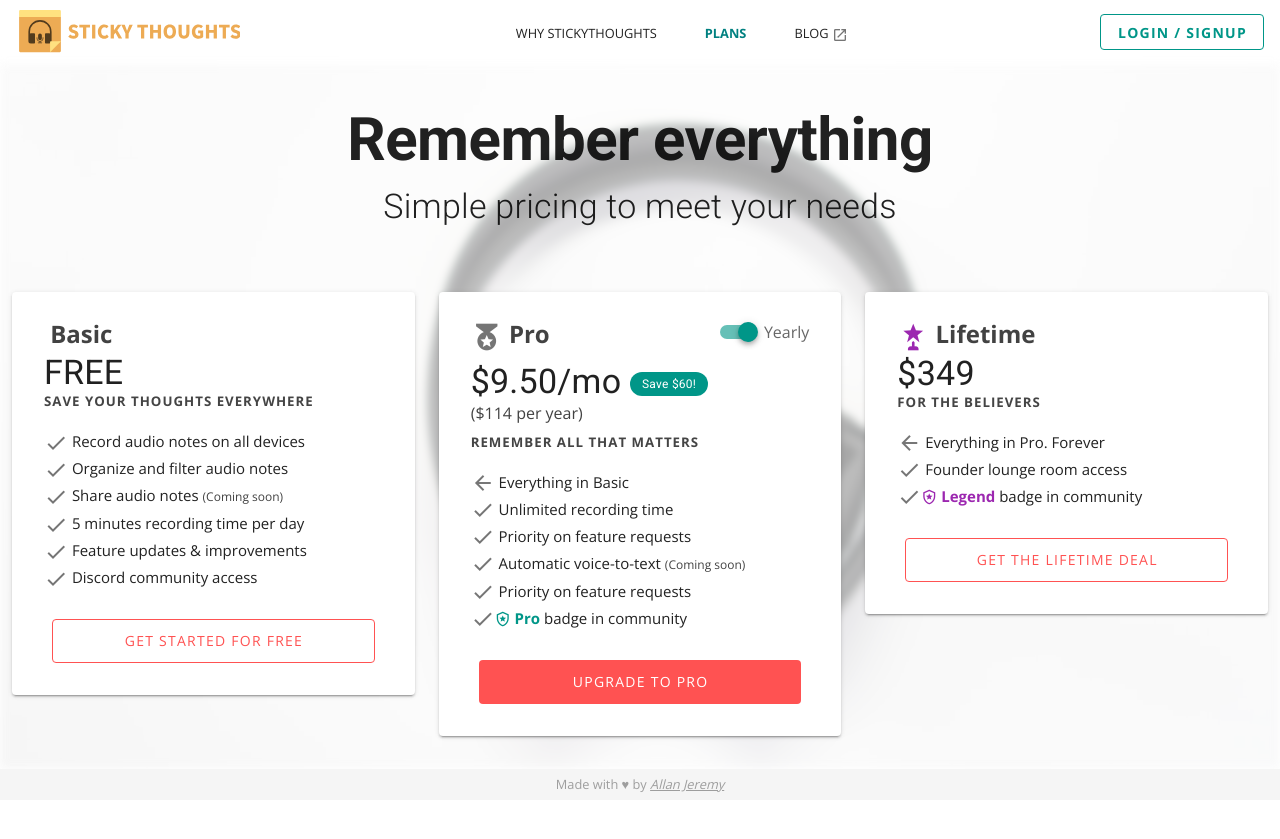
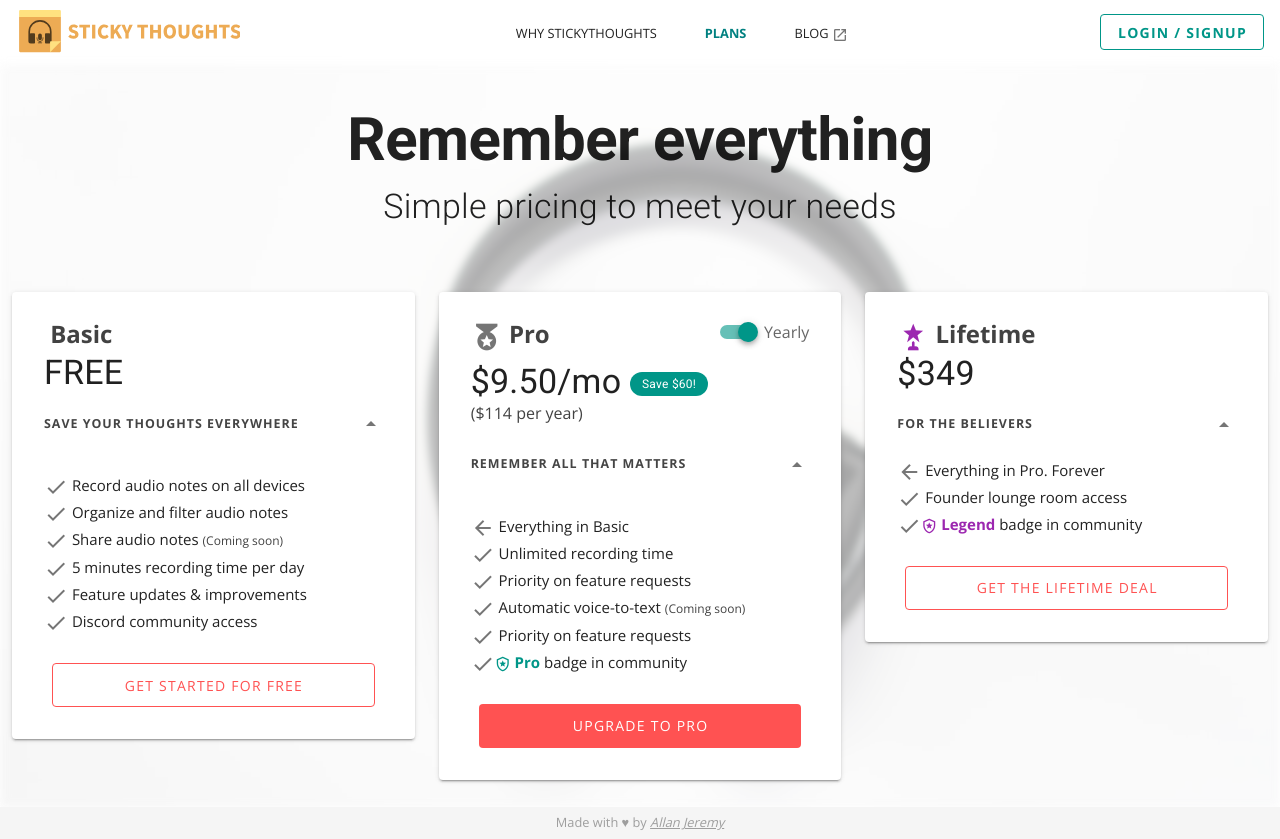
Before and after one commit to AllanJeremy/stickythoughts-frontend, a Nuxt app: page /pricing in a window 1280 px wide. Before the commit the page ends 800 px from the top, so only its background shows below. Built offline with nearby package versions, Linux system fonts and the light colour scheme.

Commit message:
[Enhancement] Made subscription form responsive Pricing items are collapsed by default on mobile devices
Also changed default redirect url to /billing/subscribe

```diff
--- a/components/subscriptions/SubscriptionForm.vue
+++ b/components/subscriptions/SubscriptionForm.vue
@@ -1,28 +1,46 @@
 <template>
   <section>
     <v-row>
-      <v-col cols="12" sm="4">
-        <v-card class="my-4 py-6 px-8">
+      <v-col cols="12" sm="6" md="4">
+        <v-card class="my-4 py-6 px-8" :min-height="subscriptionCardMinHeight">
           <h2 class="secondary--text">
             <v-icon size="2rem">mdi-text-to-speech</v-icon> Basic
           </h2>
           <h1 class="display-1">FREE</h1>
+
+          <v-expansion-panels v-model="detailsExpanded" flat>
+            <v-expansion-panel>
+              <v-expansion-panel-header class="px-0 py-0">
                 <h5 class="pricing-tagline">Save your thoughts everywhere</h5>
+
+                <template #actions>
+                  <v-icon> mdi-menu-down </v-icon>
+                </template>
+              </v-expansion-panel-header>
+              <v-expansion-panel-content eager>
                 <ul class="pl-0 mt-4">
                   <li>
                     <v-icon>mdi-check</v-icon> Record audio notes on all devices
                   </li>
-            <li><v-icon>mdi-check</v-icon> Organize and filter audio notes</li>
+                  <li>
+                    <v-icon>mdi-check</v-icon> Organize and filter audio notes
+                  </li>
                   <li>
                     <v-icon>mdi-check</v-icon> Share audio notes
                     <small class="secondary--text">(Coming soon)</small>
                   </li>
-            <li><v-icon>mdi-check</v-icon> 5 minutes recording time per day</li>
                   <li>
-              <v-icon>mdi-check</v-icon> Feature updates &amp; improvements
+                    <v-icon>mdi-check</v-icon> 5 minutes recording time per day
+                  </li>
+                  <li>
+                    <v-icon>mdi-check</v-icon> Feature updates &amp;
+                    improvements
                   </li>
                   <li><v-icon>mdi-check</v-icon> Discord community access</li>
                 </ul>
+              </v-expansion-panel-content>
+            </v-expansion-panel>
+          </v-expansion-panels>
 
           <v-card-actions class="mt-5">
             <v-btn
@@ -38,8 +56,8 @@
           </v-card-actions>
         </v-card>
       </v-col>
-      <v-col cols="12" sm="4">
-        <v-card class="my-4 py-6 px-8">
+      <v-col cols="12" sm="6" md="4">
+        <v-card class="my-4 py-6 px-8" :min-height="subscriptionCardMinHeight">
           <div class="d-flex justify-space-between align-start">
             <h2 class="secondary--text">
               <v-icon size="2rem">mdi-medal</v-icon> Pro
@@ -71,26 +89,44 @@
             >(${{ proAnnualPlanPaymentTotal }} per year)</span
           >
 
+          <v-expansion-panels v-model="detailsExpanded" flat>
+            <v-expansion-panel>
+              <v-expansion-panel-header class="px-0 py-0">
                 <h5 class="pricing-tagline">Remember all that matters</h5>
+
+                <template #actions>
+                  <v-icon> mdi-menu-down </v-icon>
+                </template>
+              </v-expansion-panel-header>
+              <v-expansion-panel-content eager>
                 <ul class="pl-0 mt-4">
                   <li><v-icon>mdi-arrow-left</v-icon> Everything in Basic</li>
                   <li><v-icon>mdi-check</v-icon> Unlimited recording time</li>
 
-            <li><v-icon>mdi-check</v-icon> Priority on feature requests</li>
+                  <li>
+                    <v-icon>mdi-check</v-icon> Priority on feature requests
+                  </li>
                   <li>
                     <v-icon>mdi-check</v-icon> Automatic voice-to-text
                     <small class="secondary--text">(Coming soon)</small>
                   </li>
-            <li><v-icon>mdi-check</v-icon> Priority on feature requests</li>
+                  <li>
+                    <v-icon>mdi-check</v-icon> Priority on feature requests
+                  </li>
                   <li>
                     <v-icon>mdi-check</v-icon>
                     <span class="font-weight-bold teal--text">
-                <v-icon color="teal" small>mdi-shield-star-outline</v-icon>
+                      <v-icon color="teal" small
+                        >mdi-shield-star-outline</v-icon
+                      >
                       Pro
                     </span>
                     badge in community
                   </li>
                 </ul>
+              </v-expansion-panel-content>
+            </v-expansion-panel>
+          </v-expansion-panels>
 
           <v-card-actions class="mt-5">
             <v-btn
@@ -106,28 +142,44 @@
         </v-card>
       </v-col>
 
-      <v-col cols="12" sm="4">
-        <v-card class="my-4 py-6 px-8">
+      <v-col cols="12" sm="8" md="4" class="mx-sm-auto">
+        <v-card class="my-4 py-6 px-8" :min-height="subscriptionCardMinHeight">
           <h2 class="secondary--text">
             <v-icon color="purple" size="2rem">mdi-trophy-award</v-icon>
             Lifetime
           </h2>
           <h1 class="display-1">$349</h1>
+
+          <v-expansion-panels v-model="detailsExpanded" flat>
+            <v-expansion-panel>
+              <v-expansion-panel-header class="px-0 py-0">
                 <h5 class="pricing-tagline">For the believers</h5>
 
-          <ul class="pl-0 mt-4">
-            <li><v-icon>mdi-arrow-left</v-icon> Everything in Pro. Forever</li>
+                <template #actions>
+                  <v-icon> mdi-menu-down </v-icon>
+                </template>
+              </v-expansion-panel-header>
+              <v-expansion-panel-content eager>
+                <ul class="pl-0">
+                  <li>
+                    <v-icon>mdi-arrow-left</v-icon> Everything in Pro. Forever
+                  </li>
                   <li><v-icon>mdi-check</v-icon> Founder lounge room access</li>
 
                   <li>
                     <v-icon>mdi-check</v-icon>
                     <span class="font-weight-bold purple--text">
-                <v-icon color="purple" small>mdi-shield-star-outline</v-icon>
+                      <v-icon color="purple" small
+                        >mdi-shield-star-outline</v-icon
+                      >
                       Legend
                     </span>
                     badge in community
                   </li>
                 </ul>
+              </v-expansion-panel-content>
+            </v-expansion-panel>
+          </v-expansion-panels>
 
           <v-card-actions class="mt-5">
             <v-btn
@@ -153,22 +205,42 @@ export default {
   props: {
     redirect: {
       type: String,
-      default: '/journal',
+      default: '/billing/subscribe',
     },
   },
   data() {
     return {
       planSelected: 'pro',
       proPlanIsAnnual: true,
+
       paidPlanPricing: {
         pro: {
           annualMonthlyPrice: 9.5,
           monthlyPrice: 14.5,
         },
       },
+
+      // Added this here so it can be shared
+      subscriptionCardMinHeight: '18.25rem',
     }
   },
   computed: {
+    detailsExpanded() {
+      // ? 0 = expanded , anything else means closed
+      // Start off closed on mobile & open on screens that can show multiple of them above the fold eg. tablets and above
+
+      // Default status is expanded
+      let isExpanded = 0
+
+      switch (this.$vuetify.breakpoint.name) {
+        case 'xs':
+          // Start as collapsed on mobile devices
+          isExpanded = -1
+          break
+      }
+
+      return isExpanded
+    },
     proPlanName() {
       return this.proPlanIsAnnual ? 'pro_yearly' : 'pro_monthly'
     },
@@ -206,4 +278,9 @@ ul {
   letter-spacing: 1px;
   opacity: 0.84;
 }
+
+/* Vuetify overrides */
+.v-expansion-panel-content::v-deep .v-expansion-panel-content__wrap {
+  padding: 0 !important;
+}
 </style>
```
Lines whose indentation alone changed are shown as unchanged.
